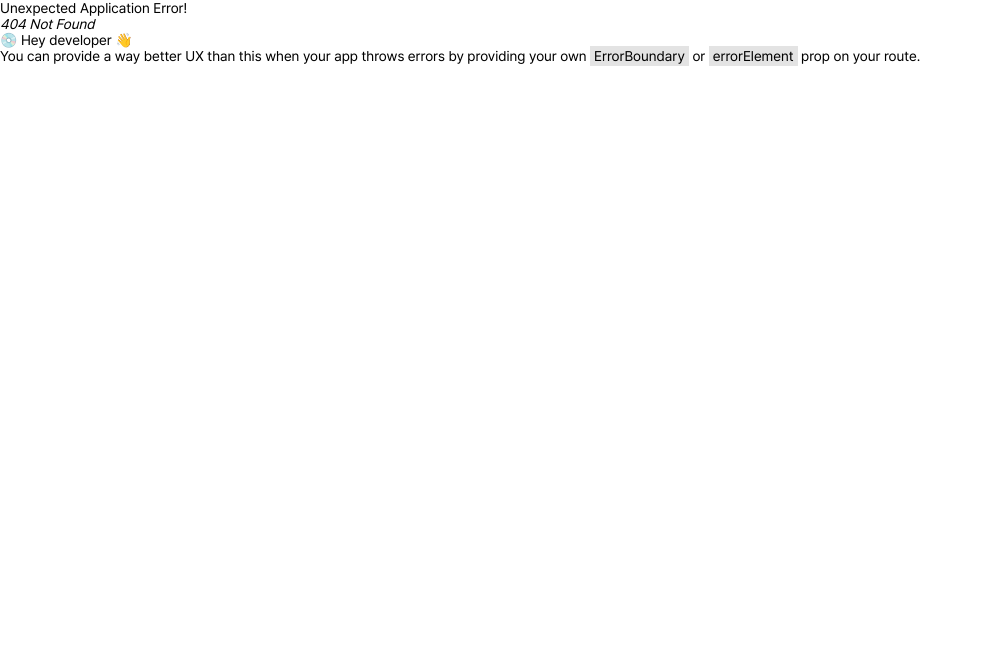
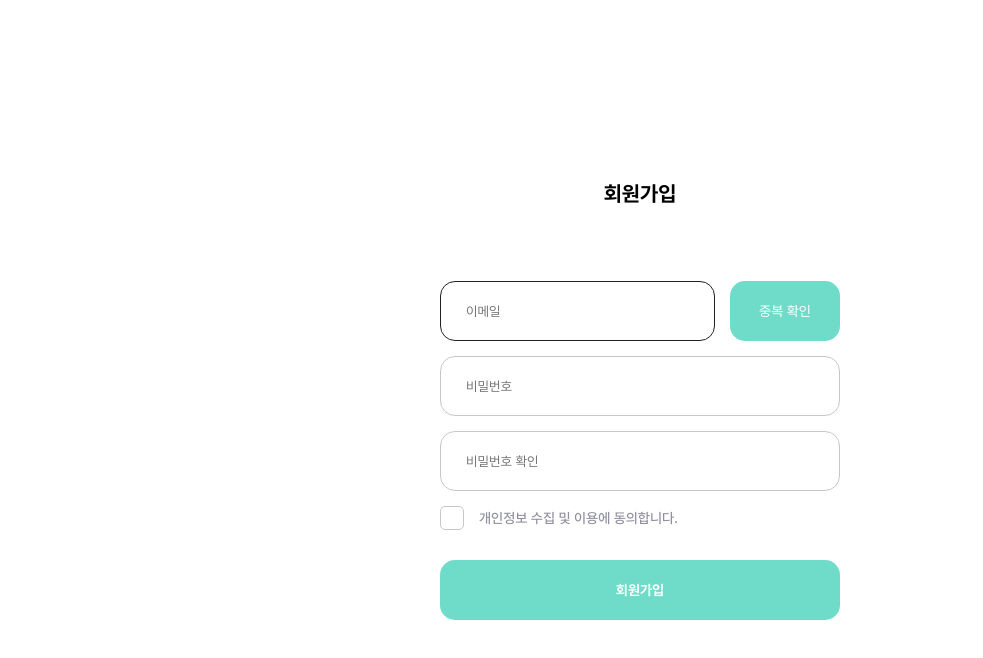
Before and after one commit to neptune588/Picket-FE-deploy-, a React (Vite) app: page /signup in a window 1280 px wide. Before the commit this address had no page. Shown: the top 658 px of the page, without its empty margins (0-983 px from the left). Built offline with nearby package versions, Linux system fonts and the light colour scheme.

Commit message:
feat: #8 회원가입 UI 목업 제작 완료

```diff
--- /dev/null
+++ b/src/components/CheckBox/index.jsx
@@ -0,0 +1,33 @@
+import {
+  Wrapper,
+  CheckLabel,
+  CheckInput,
+  IconBox,
+} from "@/components/CheckBox/style";
+
+import Icons from "@/assets/icons/check.svg?react";
+
+export default function CheckBox({
+  inputId,
+  inputType,
+  isChecked,
+  onChange,
+  ChkContent,
+}) {
+  return (
+    <Wrapper>
+      <CheckInput
+        id={inputId}
+        type={inputType}
+        checked={isChecked}
+        onChange={onChange}
+      />
+      <CheckLabel htmlFor={inputId}>
+        <IconBox>
+          <Icons />
+        </IconBox>
+        {ChkContent && <p>{ChkContent}</p>}
+      </CheckLabel>
+    </Wrapper>
+  );
+}
--- /dev/null
+++ b/src/components/CheckBox/style.js
@@ -0,0 +1,64 @@
+import styled from "styled-components";
+
+const Wrapper = styled.div`
+  input[type="checkbox"]:checked + label {
+    span {
+      background-color: ${({ theme: { colors } }) => {
+        return colors.secondary;
+      }};
+      border: 1px solid
+        ${({ theme: { colors } }) => {
+          return colors.secondary;
+        }};
+    }
+  }
+`;
+const CheckInput = styled.input`
+  display: none;
+`;
+const CheckLabel = styled.label`
+  display: flex;
+  align-items: center;
+  cursor: pointer;
+  > p {
+    color: ${({ theme: { colors } }) => {
+      return colors.gray["60"];
+    }};
+    font-size: ${({ theme: { typo } }) => {
+      return typo.size.md;
+    }};
+    font-weight: ${({ theme: { typo } }) => {
+      return typo.weight.medium;
+    }};
+    user-select: none;
+    cursor: pointer;
+    margin-left: 15px;
+  }
+`;
+
+const IconBox = styled.span`
+  position: relative;
+  display: inline-block;
+  width: 24px;
+  height: 24px;
+  border: 1px solid
+    ${({ theme: { colors } }) => {
+      return colors.gray["40"];
+    }};
+  border-radius: 5px;
+  background-color: ${({ theme: { colors } }) => {
+    return colors.white;
+  }};
+  svg {
+    position: absolute;
+    top: 50%;
+    left: 50%;
+    transform: translate(-50%, -50%);
+    width: 16px;
+    height: 16px;
+    fill: ${({ theme: { colors } }) => {
+      return colors.white;
+    }};
+  }
+`;
+export { Wrapper, CheckInput, CheckLabel, IconBox };
--- /dev/null
+++ b/src/components/Input/Input.jsx
@@ -0,0 +1,42 @@
+import styled from "styled-components";
+
+const InputBox = styled.input`
+  outline: none;
+  width: ${({ $width }) => {
+    return $width;
+  }};
+  height: 60px;
+  color: ${({ theme: { colors } }) => {
+    return colors.gray["100"];
+  }};
+  padding: 20px 25px;
+  border: 1px solid
+    ${({ theme: { colors } }) => {
+      return colors.gray["40"];
+    }};
+  border-radius: 15px;
+  &:focus {
+    border: 1px solid
+      ${({ theme: { colors } }) => {
+        return colors.gray["100"];
+      }};
+  }
+`;
+
+export default function Input({
+  width,
+  type,
+  inputRef = null,
+  placeholder,
+  onChange,
+}) {
+  return (
+    <InputBox
+      $width={width}
+      type={type}
+      ref={inputRef || undefined}
+      placeholder={placeholder}
+      onChange={onChange}
+    />
+  );
+}
--- /dev/null
+++ b/src/pages/SignUp/index.jsx
@@ -0,0 +1,78 @@
+import { useEffect, useRef, useState } from "react";
+
+import {
+  Container,
+  InputBox,
+  Title,
+  InputCheckWrapper,
+  DoubleCheckButton,
+  NextButton,
+} from "@/pages/SignUp/style";
+
+import Input from "@/components/Input/Input";
+import CheckBox from "@/components/CheckBox";
+
+export default function SignUp() {
+  const [emailValue, setEmailValue] = useState("");
+  const [pwValue, setPwValue] = useState("");
+  const [pwReplyValue, setPwReplyValue] = useState("");
+
+  const [isChecked, setIsChecked] = useState(false);
+
+  const emailInput = useRef();
+
+  useEffect(() => {
+    emailInput.current.focus();
+  }, []);
+  return (
+    <Container>
+      <Title>회원가입</Title>
+      <form>
+        <InputBox>
+          <Input
+            width={"275px"}
+            type={"text"}
+            inputRef={emailInput}
+            placeholder={"이메일"}
+            onChange={(e) => {
+              setEmailValue(e.target.value);
+            }}
+          />
+          <DoubleCheckButton disabled>중복 확인</DoubleCheckButton>
+        </InputBox>
+        <InputBox>
+          <Input
+            width={"400px"}
+            type={"password"}
+            placeholder={"비밀번호"}
+            onChange={(e) => {
+              setPwValue(e.target.value);
+            }}
+          />
+        </InputBox>
+        <InputBox>
+          <Input
+            width={"400px"}
+            type={"password"}
+            placeholder={"비밀번호 확인"}
+            onChange={(e) => {
+              setPwReplyValue(e.target.value);
+            }}
+          />
+        </InputBox>
+        <InputCheckWrapper>
+          <CheckBox
+            inputId={"termsCheck"}
+            inputType={"checkbox"}
+            onChange={() => {
+              setIsChecked((prev) => !prev);
+            }}
+            checked={isChecked}
+            ChkContent={"개인정보 수집 및 이용에 동의합니다."}
+          />
+        </InputCheckWrapper>
+        <NextButton disabled>회원가입</NextButton>
+      </form>
+    </Container>
+  );
+}
--- /dev/null
+++ b/src/pages/SignUp/style.js
@@ -0,0 +1,72 @@
+import styled from "styled-components";
+
+const Container = styled.div`
+  display: flex;
+  width: 400px;
+  height: 100vh;
+  flex-direction: column;
+  justify-content: center;
+  align-items: center;
+  margin: 0 auto;
+  input {
+    user-select: none;
+  }
+`;
+const InputBox = styled.div`
+  display: flex;
+  margin-bottom: 15px;
+`;
+
+const Title = styled.h2`
+  font-size: ${({ theme: { typo } }) => {
+    return typo.size.xl;
+  }};
+  font-weight: ${({ theme: { typo } }) => {
+    return typo.weight.bold;
+  }};
+  margin-bottom: 75px;
+  user-select: none;
+`;
+
+const InputCheckWrapper = styled.div`
+  display: flex;
+  align-items: center;
+  margin: 15px 0 30px;
+`;
+
+const DoubleCheckButton = styled.button`
+  width: 110px;
+  height: 60px;
+  color: ${({ theme: { colors } }) => {
+    return colors.white;
+  }};
+  background-color: ${({ theme: { colors } }) => {
+    return colors.primary;
+  }};
+  border-radius: 15px;
+  margin-left: 15px;
+`;
+
+const NextButton = styled.button`
+  width: 400px;
+  height: 60px;
+  color: ${({ theme: { colors } }) => {
+    return colors.white;
+  }};
+  font-weight: ${({ theme: { typo } }) => {
+    return typo.weight.bold;
+  }};
+  background-color: ${({ theme: { colors } }) => {
+    return colors.primary;
+  }};
+  border-radius: 15px;
+  user-select: none;
+`;
+export {
+  Container,
+  InputBox,
+  Title,
+  InputCheckWrapper,
+  DoubleCheckButton,
+  NextButton,
+};
--- a/src/routes/router.jsx
+++ b/src/routes/router.jsx
@@ -1,7 +1,9 @@
 import { createBrowserRouter } from "react-router-dom";
 
 import LayOut from "@/pages/LayOut";
+
 import OnlyTest from "@/pages/OnlyTest/OnlyTest";
+import SignUp from "@/pages/SignUp";
 
 const router = createBrowserRouter([
   {
@@ -14,6 +16,10 @@ const router = createBrowserRouter([
       },
     ],
   },
+  {
+    path: "/signup",
+    element: <SignUp />,
+  },
 ]);
 
 export default router;
--- a/src/styles/theme.js
+++ b/src/styles/theme.js
@@ -18,7 +18,7 @@ const deviceSize = {
 
 const colors = {
   primary: "#6EdCC8",
-  secondary: "110,220,200",
+  secondary: "#19D4B2",
   black: "#000000",
   white: "#FFFFFF",
   gray: {
```
Also changed, not shown: src/assets/icons/check.svg (added), src/hooks/useForm.js (added), src/pages/SignIn/index.jsx (added), src/pages/SignIn/style.js (added).
